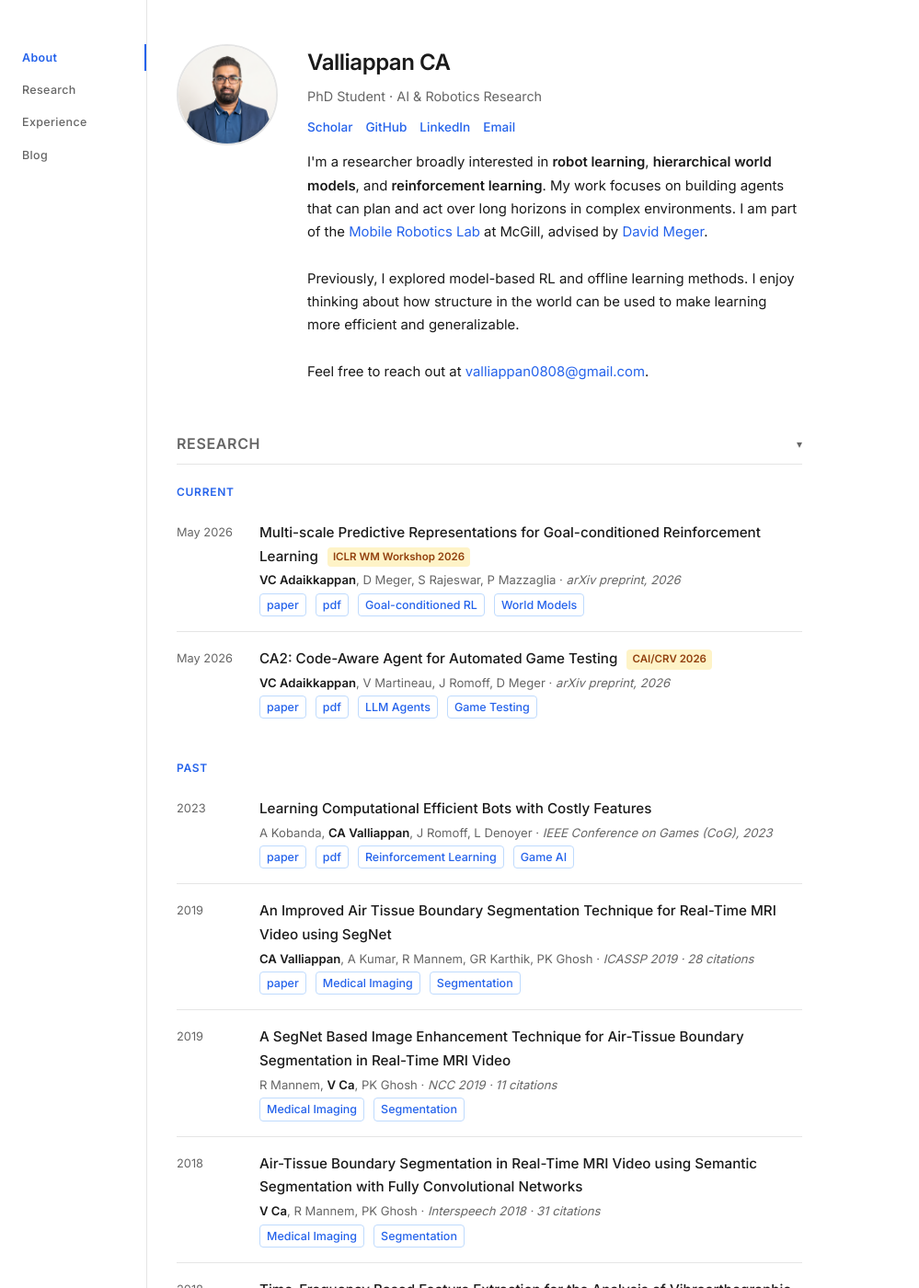
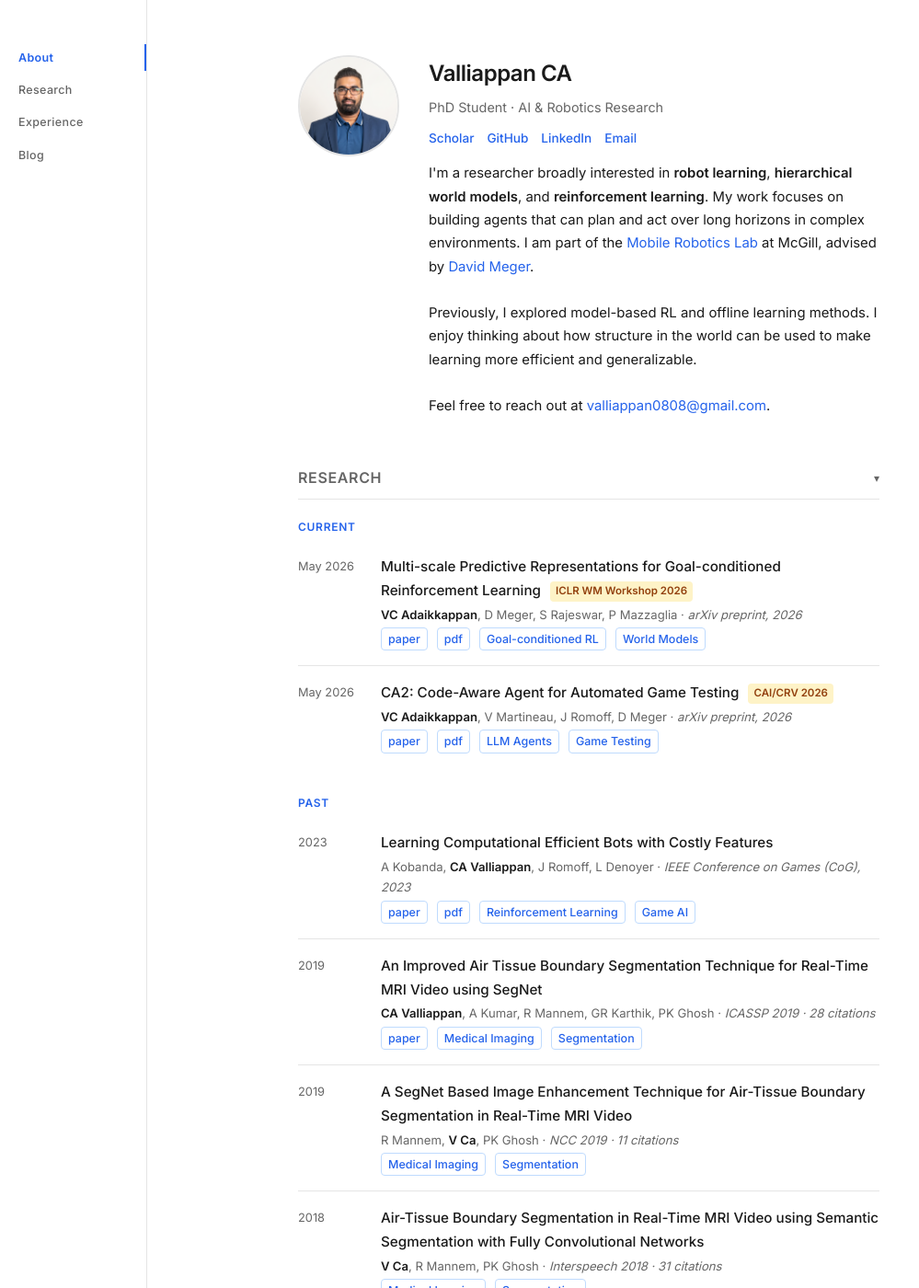
Before and after one commit to nappaillav/nappaillav.github.io, a Jekyll site: the page built from index.html, in a window 1280 px wide and 1400 px high. Shown: the whole window at 92% size, without its empty margins (0-999 px from the left). Built offline with Jekyll 4.4.1, drawn with Linux system fonts in a browser that asks for light colours.

Commit message:
updated the main

```diff
--- a/index.html
+++ b/index.html
@@ -46,23 +46,24 @@ layout: none
 
     /* ── Page shell ── */
     .page {
-      display: flex;
       min-height: 100vh;
     }
 
-    /* ── Left nav ── */
+    /* ── Left nav (fixed, out of normal flow) ── */
     .sidenav {
+      position: fixed;
+      top: 0;
+      left: 0;
       width: var(--nav-w);
-      flex-shrink: 0;
-      position: sticky;
-      top: 0;
       height: 100vh;
       overflow-y: auto;
-      padding: 48px 0 48px 24px;
+      padding: 48px 0 48px 20px;
       border-right: 1px solid var(--border);
       display: flex;
       flex-direction: column;
       gap: 6px;
+      background: var(--bg);
+      z-index: 10;
     }
 
     .sidenav a {
@@ -87,15 +88,11 @@ layout: none
       font-weight: 600;
     }
 
-    /* ── Main content ── */
+    /* ── Main content (centered, same as original) ── */
     .content {
-      flex: 1;
-      min-width: 0;
-      padding: 48px 32px 100px;
-    }
-
-    .content-inner {
       max-width: var(--content-max);
+      margin: 0 auto;
+      padding: 60px 24px 100px;
     }
 
     /* ── Header / About ── */
@@ -341,7 +338,7 @@ layout: none
     @media (max-width: 700px) {
       .sidenav { display: none; }
 
-      .content { padding: 32px 18px 80px; }
+      .content { padding: 32px 18px 80px; max-width: 100%; }
 
       .about {
         flex-direction: column;
@@ -369,7 +366,6 @@ layout: none
 
     <!-- ── Main content ── -->
     <main class="content">
-      <div class="content-inner">
 
         <!-- ── About ── -->
         <div class="about" id="about">
@@ -717,7 +713,6 @@ layout: none
           &copy; {{ "now" | date: "%Y" }} Valliappan CA
         </footer>
 
-      </div><!-- /content-inner -->
     </main>
 
   </div><!-- /page -->
```
